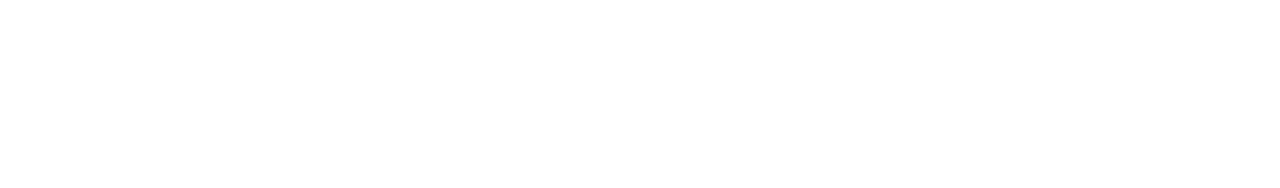
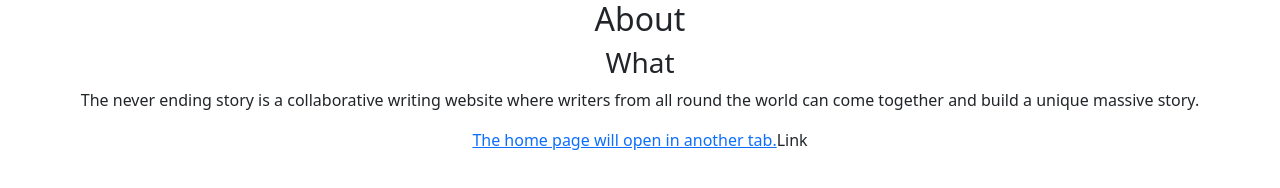
Before and after one commit to tynnienjambi/Never_ending_story, a plain HTML site: page index.html in a window 1280 px wide. Drawn offline with nearby package versions, Linux system fonts and the light colour scheme.

Commit message:
creating basic html structure

```diff
--- a/index.html
+++ b/index.html
@@ -8,13 +8,22 @@
     <title>Document</title>
     <link href="https://cdn.jsdelivr.net/npm/bootstrap@5.1.3/dist/css/bootstrap.min.css" rel="stylesheet" integrity="sha384-1BmE4kWBq78iYhFldvKuhfTAU6auU8tT94WrHftjDbrCEXSU1oBoqyl2QvZ6jIW3" crossorigin="anonymous">
     <link rel="stylesheet" href="static/css/style.css">
+    <link href="https://fonts.googleapis.com/css2?family=Montserrat:wght@300;500;600&family=Playfair+Display:wght@400;500;600&display=swap" rel="stylesheet">
+
 </head>
 
 <body>
     <section class="Hero">
 
     </section>
-    <section class="About"></section>
+    <section class="About">
+        <h2>About</h2>
+        <h3>What</h3>
+        <p>The never ending story is a collaborative writing website where writers from all round the world can come together and build a unique massive story.</p>
+        <p><a href="/" target="_blank">The home page will open in another tab.</a>Link</p>
+
+
+    </section>
     <section class="Start your adventure"></section>
     <section class="socials"></section>
     <footer></footer>
--- a/static/css/style.css
+++ b/static/css/style.css
@@ -0,0 +1,18 @@
+* {
+    margin: 0%;
+    border: 0%;
+    padding: 0%;
+}
+
+p,
+h1,
+h2,
+h3 {
+    text-align: center;
+    justify-content: center;
+}
+
+.about {
+    height: 100%;
+    display: grid;
+}
```
Also changed, not shown: page1.html (added).
